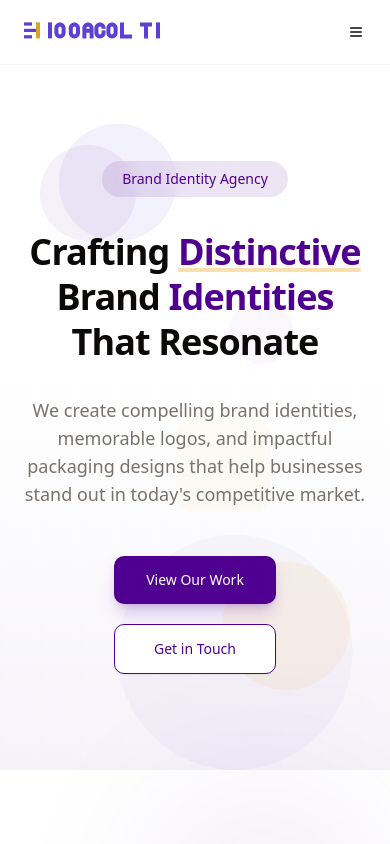
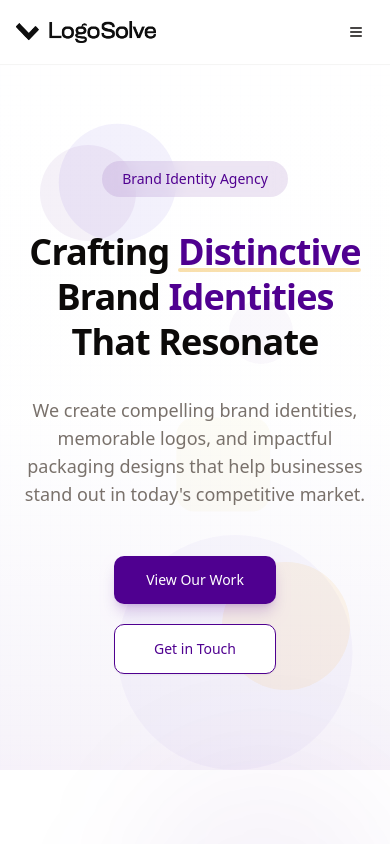
Before and after one commit to ahsanhabibakik/logosolve, a Next.js app: page / in a window 390 px wide. Shown: the top 844 px of the page. Built offline with nearby package versions, Linux system fonts and the light colour scheme.

Commit message:
Update Header component to support theme-based logo switching with responsive image handling. Replace static logo with dynamic images for light and dark themes, enhancing visual consistency.

```diff
--- a/src/components/layout/Header.tsx
+++ b/src/components/layout/Header.tsx
@@ -6,9 +6,11 @@ import { Button } from "@/components/ui/button";
 import { Sheet, SheetContent, SheetTrigger } from "@/components/ui/sheet";
 import Image from "next/image";
 import ModeToggle from "@/components/mode-toggle";
+import { useTheme } from "next-themes";
 
 const Header = () => {
   const [isMenuOpen, setIsMenuOpen] = useState(false);
+  const { resolvedTheme } = useTheme();
 
   const navItems = [
     { name: "Home", href: "/" },
@@ -23,14 +25,22 @@ const Header = () => {
       <div className="container flex h-16 items-center justify-between">
         <div className="flex items-center gap-2">
           <Link href="/" className="flex items-center space-x-2">
-            <Image
-              src="/logo.svg"
-              alt="LogoSolve"
-              width={140}
-              height={32}
-              className="h-8 w-auto"
-              priority
-            />
+            <span className="relative h-8 w-[140px] block">
+              <Image
+                src="/logo/Logo-black.png"
+                alt="LogoSolve"
+                fill
+                className="object-contain h-8 w-auto block dark:hidden"
+                priority
+              />
+              <Image
+                src="/logo/Logo-white.png"
+                alt="LogoSolve"
+                fill
+                className="object-contain h-8 w-auto hidden dark:block"
+                priority
+              />
+            </span>
           </Link>
         </div>
 
```
